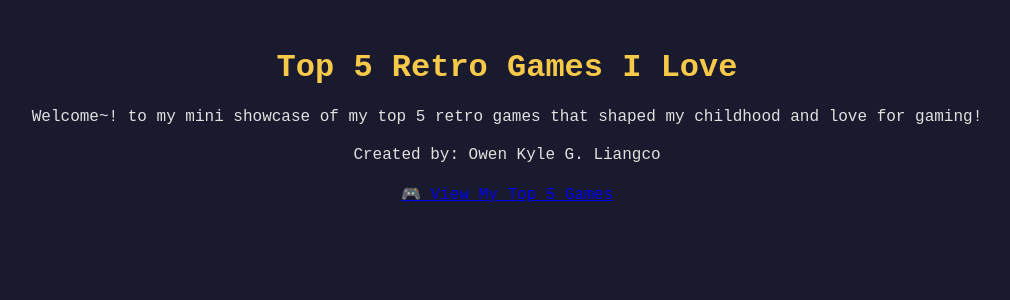
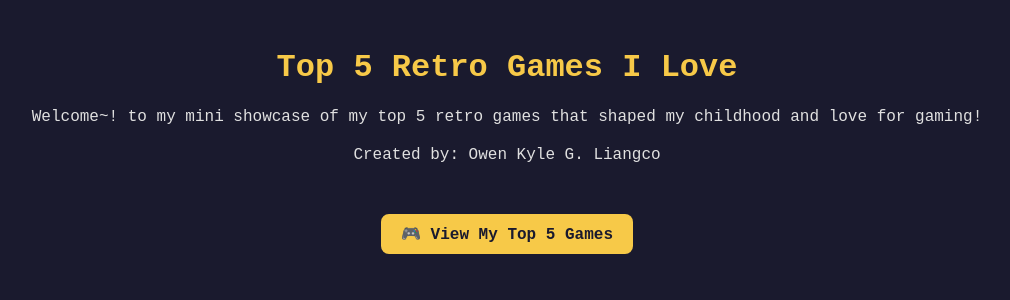
Before and after one commit to OwenLiangco/AD-TASK-1-Liangco, a PHP site: page /homePage.php in a window 1280 px wide. Shown: the top 300 px of the page, without its empty margins (133-1143 px from the left). Run offline with PHP 8.4, Linux system fonts and the light colour scheme.

Commit message:
refractor(home page style): added css for the button

```diff
--- a/assets/css/style.css
+++ b/assets/css/style.css
@@ -13,3 +13,14 @@ h1 {
 .intro, .author {
     margin-bottom: 20px;
 }
+
+a.button {
+    display:inline-block;
+    margin-top: 30px;
+    padding: 10px 20px;
+    background-color: #f7c948;
+    color: #1a1a2e;
+    text-decoration: none;
+    font-weight: bold;
+    border-radius: 8px;
+}
```
